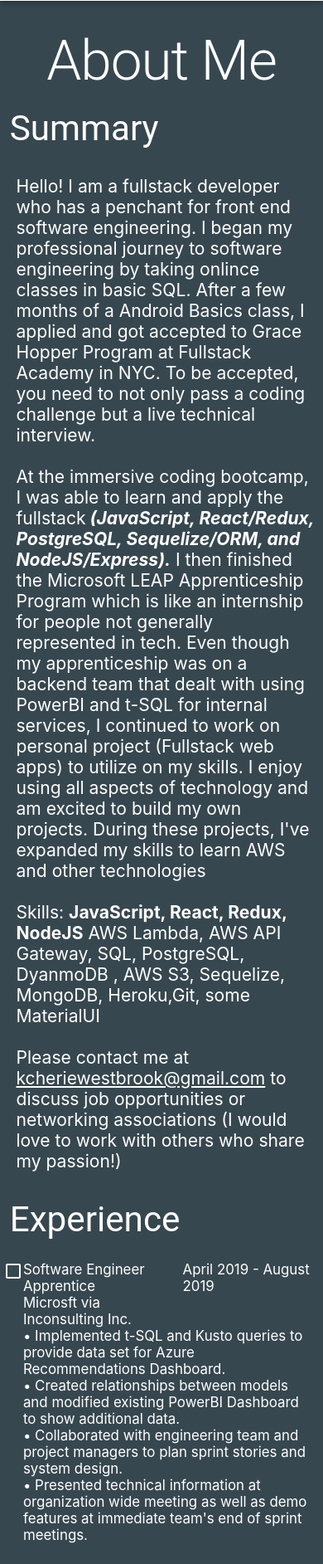
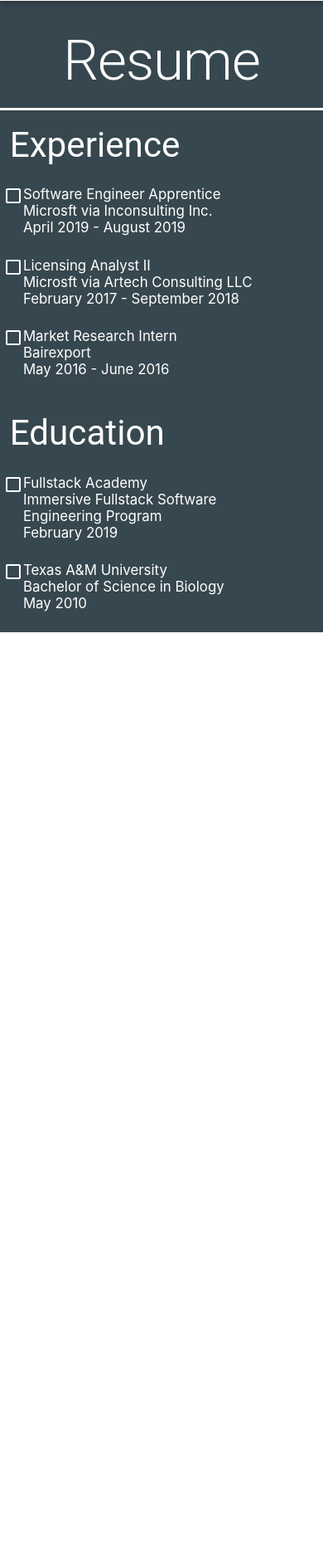
Before and after one commit to k-westbrook/katie-personal-site, a React (Create React App) app: page /resume in a window 390 px wide. Shown: the part 67-1952 px from the top of the page at 83% size. After the commit the page ends 844 px from the top, so only its background shows below. Built offline with nearby package versions, Linux system fonts and the light colour scheme.

Commit message:
updated mobile resume

```diff
--- a/src/AboutMeMobile.js
+++ b/src/AboutMeMobile.js
@@ -20,7 +20,9 @@
     textAlign: "center",
     marginTop: "3vh",
     color: "#FFFFFF",
-    marginBottom: "2vh"
+    marginBottom: "2vh",
+    borderBottomStyle: "solid",
+    paddingBottom: "2vh"
   },
   aboutMe:
   {
--- a/src/ResumeMobile.js
+++ b/src/ResumeMobile.js
@@ -20,17 +20,9 @@
     textAlign: "center",
     marginTop: "3vh",
     color: "#FFFFFF",
-    marginBottom: "2vh"
-  },
-  aboutMe:
-  {
-
-    fontSize: "2.5vh",
-    color: "#FFFFFF",
-    marginLeft: "3vw",
-    marginTop: "3vh",
-    marginBottom: "3vh",
-    padding: "2vw"
+    marginBottom: "2vh",
+    borderBottomStyle: "solid",
+    paddingBottom: "2vh"
   },
   subTitles:
   {
@@ -60,13 +52,7 @@
     width: "90vw",
 
   },
-  jobTitle:
-  {
-    display: "flex",
-    flexDirection: "row",
-    justifyContent: " space-between",
-    width: "90vw"
-  }
+
 };
 
 
@@ -82,20 +68,9 @@
         <div className={classes.resumeContainer}>
           <div className={classes.titleHeaderContainer}>
 
-            <Typography variant='h1' className={classes.mainTitle}>About Me</Typography>
+            <Typography variant='h1' className={classes.mainTitle}>Resume</Typography>
           </div>
-          <div>
-            <div>
-              <Typography variant="h3" className={classes.subTitles}>Summary</Typography>
-            </div>
-            <div className={classes.aboutMe}>
-              <Typography variant="p"  >Hello! I am a fullstack developer who has a penchant for front end software engineering. I began my professional journey to software engineering by taking onlince classes in basic SQL. After a few months of a Android Basics class, I applied and got accepted to Grace Hopper Program at Fullstack Academy in NYC. To be accepted, you need to not only pass a coding challenge but a live technical interview.<br /><br />
-                At the immersive coding bootcamp, I was able to learn and apply the fullstack<b><i> (JavaScript, React/Redux, PostgreSQL, Sequelize/ORM, and NodeJS/Express).</i></b> I then finished the Microsoft LEAP Apprenticeship Program which is like an internship for people not generally represented in tech. Even though my apprenticeship was on a backend team that dealt with using PowerBI and t-SQL for internal services, I continued to work on personal project (Fullstack web apps) to utilize on my skills. I enjoy using all aspects of technology and am excited to build my own projects. During these projects, I've expanded my skills to learn AWS and other technologies <br /><br />
-                Skills: <b>JavaScript, React, Redux, NodeJS</b> AWS Lambda, AWS API Gateway, SQL, PostgreSQL, DyanmoDB , AWS S3, Sequelize, MongoDB, Heroku,Git, some MaterialUI<br /><br />
-                Please contact me at <u>kcheriewestbrook@gmail.com</u> to discuss job opportunities or networking associations (I would love to work with others who share my passion!)</Typography>
 
-            </div>
-          </div>
           <div>
             <Typography variant="h3" className={classes.subTitles}>Experience</Typography>
           </div>
@@ -107,8 +82,6 @@
                   <CropDinIcon />
                 </div>
                 <div >
-                  <div className={classes.jobTitle} >
-                    <div >
                   <div >
                     <Typography variant='p'>Software Engineer Apprentice</Typography>
                   </div>
@@ -116,18 +89,30 @@
                     <Typography variant='p'>
                       Microsft via Inconsulting Inc.</Typography>
                   </div>
-                    </div>
                   <div >
                     <Typography variant='p'>April 2019 - August 2019</Typography>
                   </div>
 
+
+
                 </div>
+              </div>
+              <div className={classes.listItem}>
                 <div>
-                    <Typography variant='p'>• Implemented t-SQL and Kusto queries to provide data set for Azure Recommendations Dashboard.<br />
-                      • Created relationships between models and modified existing PowerBI Dashboard to show additional data.<br />
-                      • Collaborated with engineering team and project managers to plan sprint stories and system design.<br />
-                      • Presented technical information at organization wide meeting as well as demo features at immediate team's end of sprint meetings.
-                    </Typography>
+                  <CropDinIcon />
+                </div>
+                <div >
+
+                  <div >
+                    <Typography variant='p'>Licensing Analyst II</Typography>
+                  </div>
+                  <div >
+                    <Typography variant='p'>
+                      Microsft via Artech Consulting LLC</Typography>
+                  </div>
+
+                  <div >
+                    <Typography variant='p'>February 2017 - September 2018</Typography>
                   </div>
                 </div>
               </div>
@@ -136,37 +121,6 @@
                   <CropDinIcon />
                 </div>
                 <div >
-                  <div className={classes.jobTitle} >
-                    <div >
-                      <div >
-                        <Typography variant='p'>Licensing Analyst II</Typography>
-                      </div>
-                      <div >
-                        <Typography variant='p'>
-                          Microsft via Artech Consulting LLC</Typography>
-                      </div>
-                    </div>
-                    <div >
-                      <Typography variant='p'>February 2017 - September 2018</Typography>
-                    </div>
-
-                  </div>
-                  <div>
-                    <Typography variant='p'>• Leveraged Excel to develop, process, and analyze highly customized multi-million-dollar volume licensing financial contracts based on customer's specific needs and deadlines.<br />
-                      • Analyzed and reviewed agreements to ensure maintenance of quality and meet established compliance policies in a dynamic technology atmosphere.<br />
-                      • Mentored new hires and improved internal education materials to streamline training process.<br />
-                      • Conducted user acceptance testing for functional modifications of application and reported findings and recommendations.
-                    </Typography>
-                  </div>
-                </div>
-              </div>
-              <div className={classes.listItem}>
-                <div>
-                  <CropDinIcon />
-                </div>
-                <div >
-                  <div className={classes.jobTitle} >
-                    <div >
                   <div >
                     <Typography variant='p'>Market Research Intern</Typography>
                   </div>
@@ -174,20 +128,13 @@
                     <Typography variant='p'>
                       Bairexport</Typography>
                   </div>
-                    </div>
+
                   <div >
                     <Typography variant='p'>May 2016 - June 2016</Typography>
                   </div>
 
-                  </div>
-                  <div>
-                    <Typography variant='p'>• Maintained website and social media platform used to inform customers of current events.<br />
-                      • Troubleshot technical data entry issues with client lists on email marketing platform.<br />
-                      • Revised client list to identify potential leads to expand reach.<br />
-                      • Investigated and created database for outreach of international importers.<br />
-                      • Promoted government financial program for entrepreneurs as company representative at a design expo
-                    </Typography>
-                  </div>
+
+
                 </div>
               </div>
 
```
Lines whose indentation alone changed are shown as unchanged.
